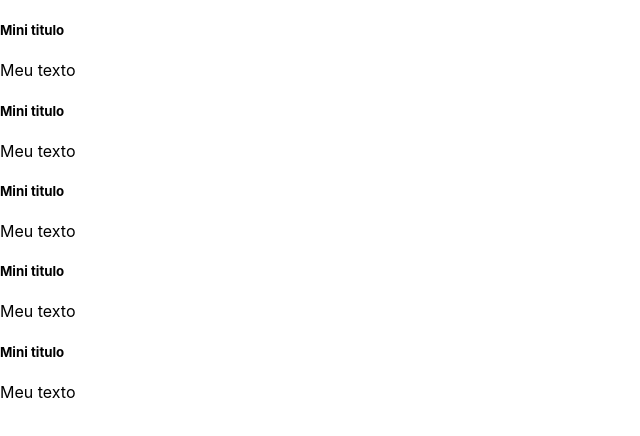
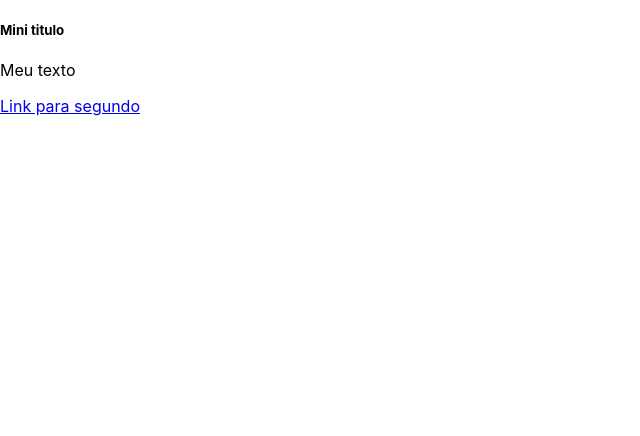
Before and after one commit to ThiagoBrandaorj/n2222222, a React (Create React App) app: page / in a window 1280 px wide. Shown: the top 436 px of the page, without its empty margins (0-640 px from the left). Built offline with nearby package versions, Linux system fonts and the light colour scheme.

Commit message:
configurando bibliotecas

```diff
--- a/package.json
+++ b/package.json
@@ -8,7 +8,9 @@
     "@testing-library/user-event": "^13.5.0",
     "react": "^18.2.0",
     "react-dom": "^18.2.0",
+    "react-router-dom": "^6.16.0",
     "react-scripts": "5.0.1",
+    "styled-components": "^6.0.8",
     "web-vitals": "^2.1.4"
   },
   "scripts": {
--- /dev/null
+++ b/src/components/LinkPrimeiro.jsx
@@ -0,0 +1,3 @@
+const LinkPrimeiro = () => <a href="/">Link para primeiro</a>
+
+export default LinkPrimeiro;
--- /dev/null
+++ b/src/components/LinkSegundo.jsx
@@ -0,0 +1,3 @@
+const LinkSegundo = () => <a href="/">Link para segundo</a>
+
+export default LinkSegundo;
--- a/src/index.js
+++ b/src/index.js
@@ -3,16 +3,19 @@
 import './index.css';
 import App from './App';
 import reportWebVitals from './reportWebVitals';
-import Primeiro from './Primeiro';
+import Primeiro from './pages/Primeiro';
+import { BrowserRouter, Routes, Route } from 'react-router-dom';
+import Segundo from './pages/Segundo';
 
 const root = ReactDOM.createRoot(document.getElementById('root'));
 root.render(
   <React.StrictMode>
-    <Primeiro />
-    <Primeiro />
-    <Primeiro />
-    <Primeiro />
-    <Primeiro />
+    <BrowserRouter>
+    <Routes>
+      <Route path="/" element={<Primeiro/>}/>
+      <Route path='Segundo' element={<Segundo/>}/>
+    </Routes>
+    </BrowserRouter>
   </React.StrictMode>
 );
 
--- a/src/Primeiro.jsx
+++ b/src/pages/Primeiro.jsx
@@ -1,7 +1,10 @@
+import LinkSegundo from "../components/LinkSegundo";
+
 const Primeiro = () => {
     return (<div>
         <h5>Mini titulo</h5>
         <p>Meu texto</p>
+        <LinkSegundo/>
         </div>);
 }
 
--- /dev/null
+++ b/src/pages/Segundo.jsx
@@ -0,0 +1,12 @@
+import LinkPrimeiro from "../components/LinkPrimeiro";
+
+
+const Segundo = () => {
+    return (<div>
+        <h5>Segundo</h5>
+        <p>.......</p>
+        <LinkPrimeiro/>
+        </div>);
+}
+
+export default Segundo
```
Also changed, not shown: 1 other file (tests, documents, lock files or other folders).
